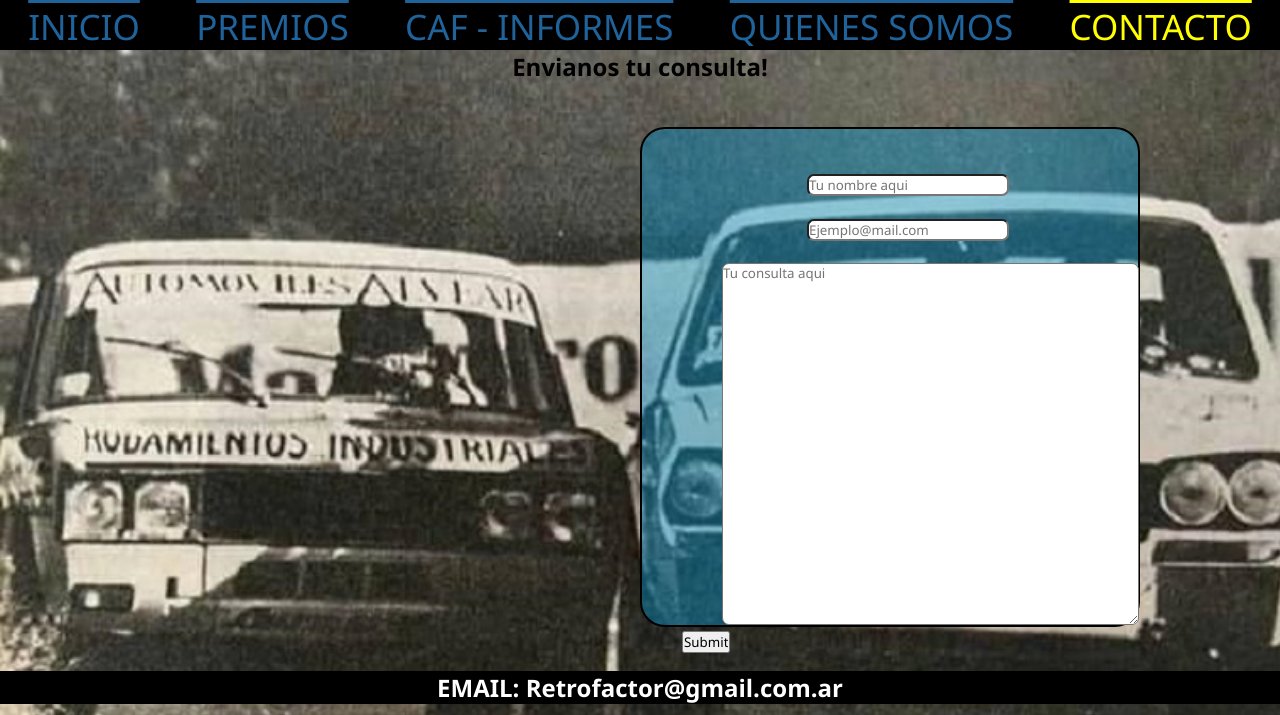
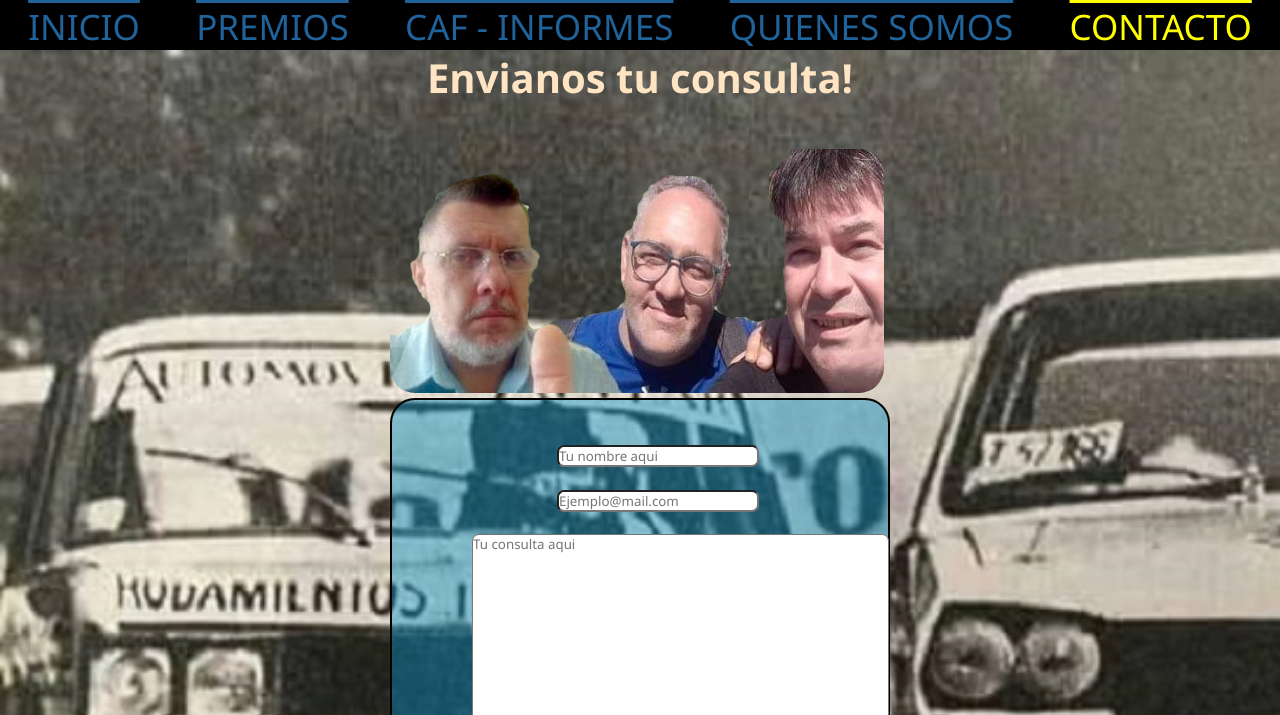
Before and after one commit to MatiOtamendi/RetroFactor, a website: page contacto.html in a window 1280 px wide. Shown: the part 445-1160 px from the top of the page. Drawn offline with Linux system fonts and the light colour scheme.

Commit message:
Cambie estilos y html de contacto

```diff
--- a/contacto.html
+++ b/contacto.html
@@ -38,6 +38,8 @@
     <main class="mainContacto">
         <h2 class="consulta">Envianos tu consulta!</h2>
         <br><br>
+        <div class="imaform">
+            <div><img class="locos" src="./imagenes/los3chiflados.png" alt="Admins"></div>
             <form class="form" action="#" method="get">
                 <br><br>
                 <input class="impNombre" type="text" placeholder="Tu nombre aqui">
@@ -49,6 +51,7 @@
                 <textarea class="textarea" name="" id="" cols="50" rows="20" placeholder="Tu consulta aqui"></textarea>
                 <input class="submit" type="submit">
             </form>
+        </div>
         <br><br>
         <h2 class="eMail"> EMAIL: Retrofactor@gmail.com.ar</h2>
         <br><br>
@@ -58,8 +61,8 @@
         <div class="redes">
             <a class="imgInsta" href="https://www.instagram.com/retrofactorok/"> <img class="imgInsta"
                     src="./imagenes/logoinstabueno.png" alt="logoInstagram"></a>
-        <a class="imgWhat" href="https://wa.me/+5491155171525"> <img class="imgWhat" src="./imagenes/logowhatsappbueno.png"
-                alt="logoWhatsapp"></a>
+            <a class="imgWhat" href="https://wa.me/+5491155171525"> <img class="imgWhat"
+                    src="./imagenes/logowhatsappbueno.png" alt="logoWhatsapp"></a>
             <a class="imgFace" href="https://www.facebook.com/RetroFactor-Radio-723340245080389"> <img class="imgFace"
                     src="./imagenes/logofacebook.png" alt="logoFacebook"></a>
         </div>
--- a/scss/secciones/_contacto.scss
+++ b/scss/secciones/_contacto.scss
@@ -5,12 +5,13 @@
   }
 .consulta{
   text-align: center;
+  color: bisque;
+  font-size: 40px;
 }
   .form {
     width: 500px;
     height: 500px;
     border: solid 2px;
-    margin-left: 50%;
     background-color: rgba(5, 146, 202, 0.425);
     border-radius: 25px;
   }
@@ -35,3 +36,15 @@
     background-color: black;
     color: white;
   }
+
+  .locos {
+    border-radius: 25px;
+    justify-content: center;
+
+  }
+
+  .imaform{
+    display: grid;
+    grid-template-columns: 50%, 50%;
+    justify-content: center;
+  }
```
Also changed, not shown: index.html (+0 -1 lines), css/style.css, imagenes/los3chiflados.png (added). Lines whose indentation alone changed are shown as unchanged.
